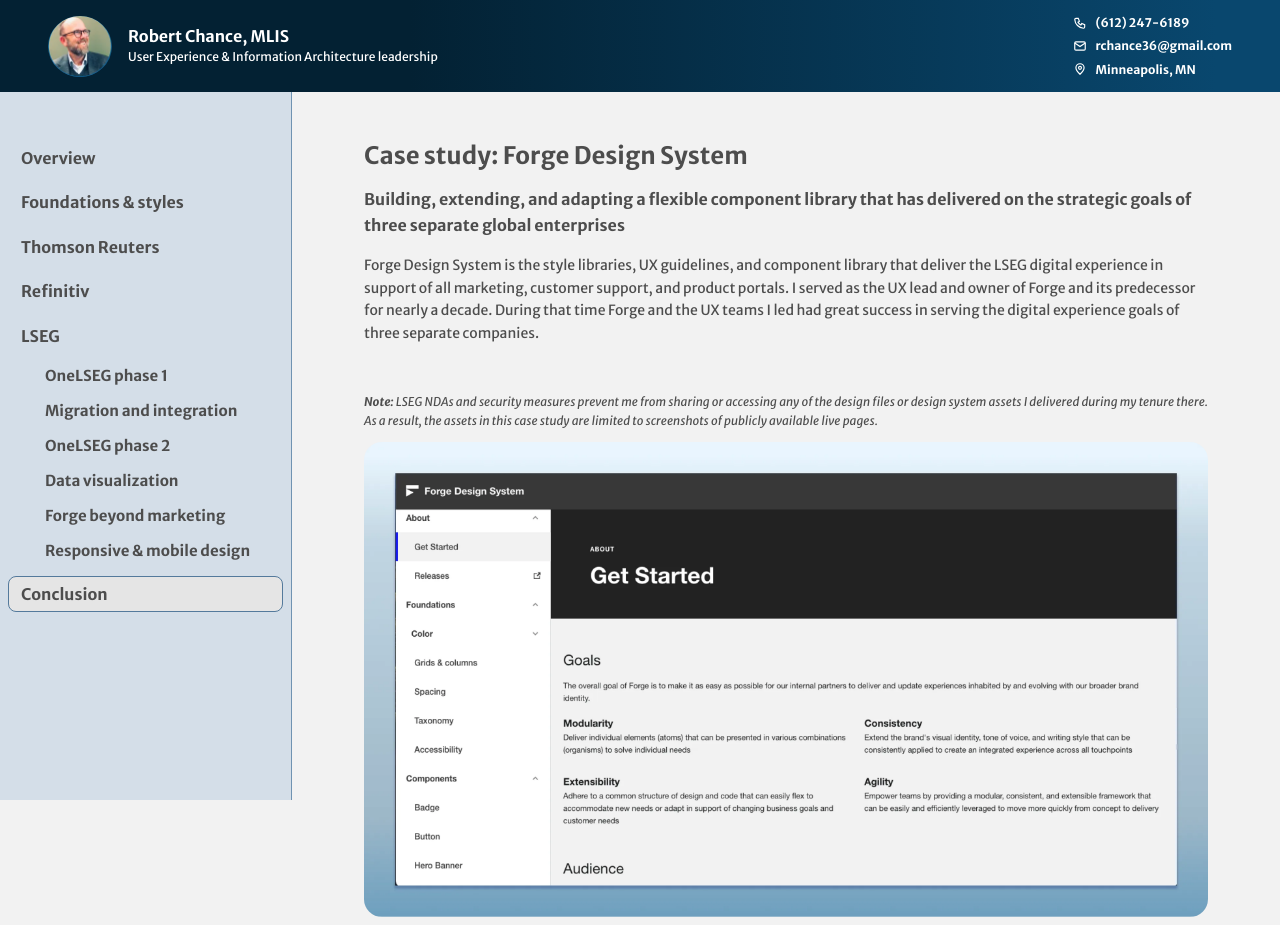
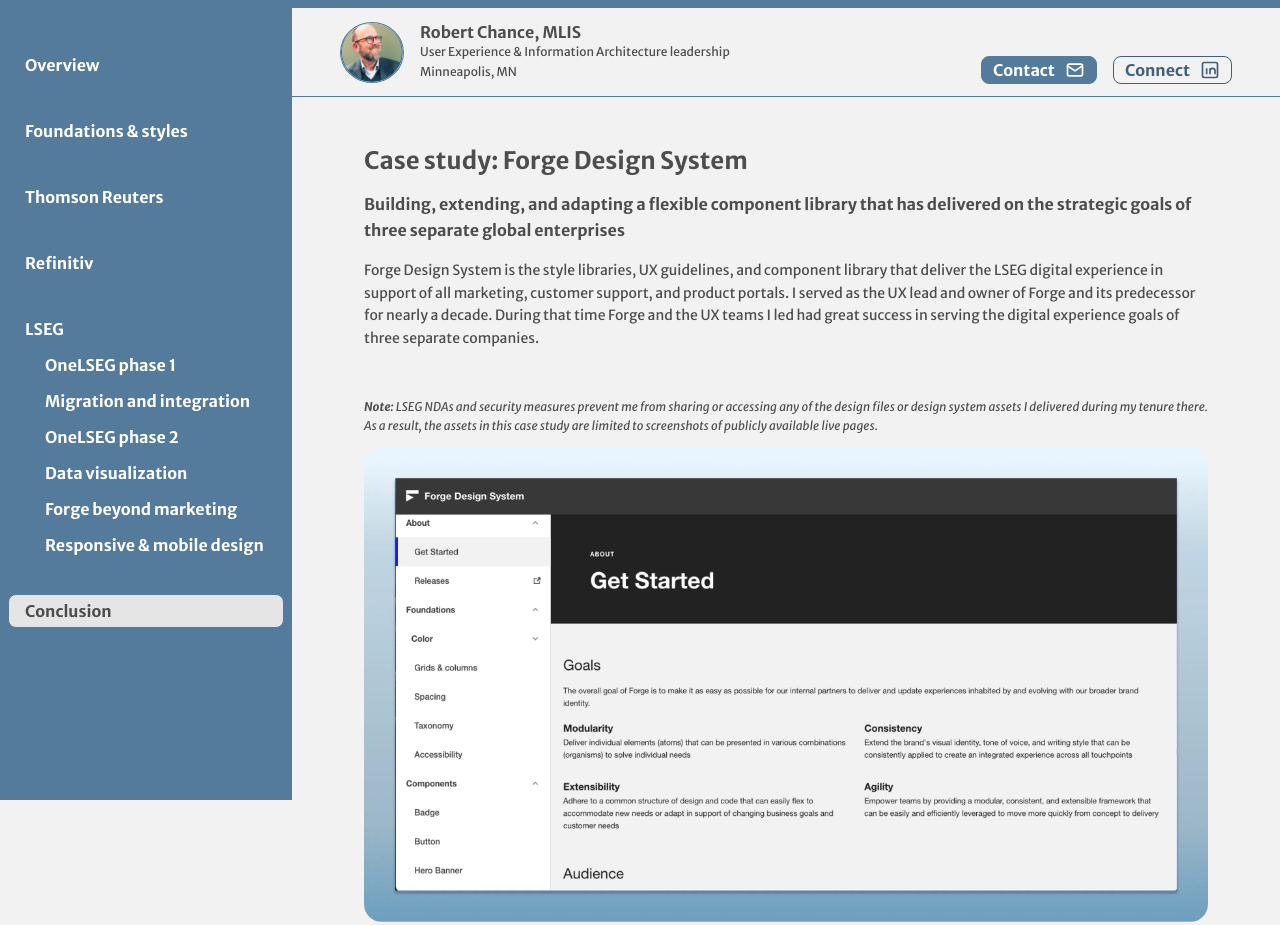
Before and after one commit to robchance-ux/forge-case-study, a plain HTML site: page index.html in a window 1280 px wide. Shown: the top 925 px of the page. Drawn offline with Linux system fonts and the light colour scheme.

Commit message:
Update header, navigation, and buttons to Bert DS styles
- Header: light background with blue accent borders; add location line;
  replace contact list with Contact and Connect (LinkedIn) buttons
- Navigation: full-height blue side nav with white links
- Buttons: primary/secondary Bert DS button tokens and states
- Contact button copies email address and shows a confirmation toast

Co-Authored-By: Claude Opus 5.5 <noreply@anthropic.com>

```diff
--- a/index.html
+++ b/index.html
@@ -21,16 +21,36 @@
 :root {
   /* Bert DS primitives */
   --bert-warm-blue-100: #d4dee8;
+  --bert-warm-blue-200: #b3c5d6;
+  --bert-warm-blue-300: #92acc4;
   --bert-warm-blue-400: #7093b2;
   --bert-warm-blue-500: #547a9c;
+  --bert-warm-blue-600: #42607b;
   --bert-warm-blue-700: #30465a;
   --bert-gray-50: #f2f2f2;
   --bert-gray-100: #e5e5e5;
   --bert-gray-700: #4d4d4d;
+  --bert-gray-900: #1a1a1a;
   --bert-white: #ffffff;
   /* Bert DS semantic */
   --bert-text-default: var(--bert-gray-700);
   --bert-text-white: var(--bert-white);
+  --bert-text-strong: var(--bert-gray-900);
+  --bert-button-primary-default: var(--bert-warm-blue-500);
+  --bert-button-primary-hover: var(--bert-warm-blue-700);
+  --bert-button-primary-clicked: var(--bert-warm-blue-300);
+  --bert-button-primary-clicked-border: var(--bert-warm-blue-700);
+  --bert-button-primary-text: var(--bert-text-white);
+  --bert-button-primary-clicked-text: var(--bert-text-strong);
+  --bert-button-secondary-default: var(--bert-gray-50);
+  --bert-button-secondary-hover: var(--bert-warm-blue-100);
+  --bert-button-secondary-clicked: var(--bert-warm-blue-600);
+  --bert-button-secondary-border: var(--bert-warm-blue-600);
+  --bert-button-secondary-clicked-border: var(--bert-warm-blue-100);
+  --bert-button-secondary-text: var(--bert-warm-blue-600);
+  --bert-button-secondary-clicked-text: var(--bert-text-white);
+  --bert-button-focus-ring-inner: var(--bert-white);
+  --bert-button-focus-ring-outer: var(--bert-gray-900);
   /* Bert DS spacing (primitives) */
   --bert-space-4: 4px;  --bert-space-8: 8px;  --bert-space-12: 12px; --bert-space-16: 16px;
   --bert-space-24: 24px; --bert-space-32: 32px; --bert-space-48: 48px; --bert-space-64: 64px;
@@ -38,12 +58,10 @@
   /* Bert DS corner radius */
   --bert-radius-small: 8px;
   /* Off-system case-study values */
-  --cs-banner-start: #032133;
-  --cs-banner-end: #09476e;
   --cs-card-blue: linear-gradient(180deg, #e7f5fd 3%, #c2d6e3 21%, #9db8c8 79%, #6d9fbf 100%);
   --cs-card-radius: 18px;
   /* Layout */
-  --banner-h: 92px;
+  --banner-h: 97px;
   --nav-w: 292px;
   --measure: 852px;
   --content-max: 1296px;
@@ -65,6 +83,7 @@ img { max-width: 100%; height: auto; display: block; }
 a { color: var(--bert-warm-blue-700); }
 a:focus-visible, button:focus-visible { outline: 2px solid var(--bert-warm-blue-500); outline-offset: 2px; border-radius: 4px; }
 
+.visually-hidden { position: absolute; width: 1px; height: 1px; padding: 0; margin: -1px; overflow: hidden; clip: rect(0 0 0 0); white-space: nowrap; border: 0; }
 .skip-link {
   position: absolute; left: -9999px; top: 0; z-index: 100;
   background: var(--bert-white); color: var(--bert-text-default);
@@ -72,44 +91,73 @@ a:focus-visible, button:focus-visible { outline: 2px solid var(--bert-warm-blue-
 }
 .skip-link:focus { left: var(--bert-space-16); top: var(--bert-space-16); }
 
-/* ---------- Banner ---------- */
+/* ---------- Header ---------- */
 .banner {
-  position: fixed; inset: 0 0 auto 0; height: var(--banner-h); z-index: 20;
+  position: fixed; top: 0; right: 0; left: var(--nav-w); height: var(--banner-h); z-index: 20;
   display: flex; align-items: center; gap: var(--bert-space-16);
-  padding: 0 var(--bert-space-48);
-  background: linear-gradient(90deg, var(--cs-banner-start) 32%, var(--cs-banner-end) 95%);
-  color: var(--bert-text-white);
+  padding: var(--bert-space-12) var(--bert-space-48);
+  background: var(--bert-gray-50);
+  border-top: 8px solid var(--bert-warm-blue-500);
+  border-bottom: 1px solid var(--bert-warm-blue-500);
 }
-.banner__photo { width: 64px; height: 61px; border-radius: 50%; object-fit: cover; flex: none; background: var(--cs-banner-end); }
+.banner__photo { width: 64px; height: 61px; border-radius: 50%; object-fit: cover; flex: none; border: 1px solid var(--bert-warm-blue-500); }
 .banner__id { flex: 1; min-width: 0; }
-.banner__name { font-size: 16px; font-weight: 700; margin: 0; line-height: 1.3; }
-.banner__role { font-size: 12px; margin: 0; }
-.banner__contact { list-style: none; margin: 0; padding: 0; display: grid; gap: var(--bert-space-4); font-size: 12px; font-weight: 700; }
-.banner__contact li { display: flex; align-items: center; gap: var(--bert-space-8); }
-.banner__contact a { color: inherit; text-decoration: none; }
-.banner__contact a:hover { text-decoration: underline; }
-.banner__contact svg { width: 14px; height: 14px; flex: none; }
+.banner__id p { margin: 0; }
+.banner__name { font-size: 16px; font-weight: 700; line-height: 20px; }
+.banner__role, .banner__place { font-size: 12px; line-height: 20px; }
+.banner__actions { display: flex; gap: var(--bert-space-16); align-self: flex-end; }
+.btn {
+  display: inline-flex; align-items: center; gap: 10px;
+  padding: 3px 11px; /* + 1px border = 28px tall, matching Bert DS */
+  font: 700 16px/20px var(--font); text-decoration: none;
+  border: 1px solid transparent; border-radius: var(--bert-radius-small);
+  cursor: pointer;
+}
+.btn svg { width: 20px; height: 20px; flex: none; }
+.btn:focus-visible {
+  outline: none;
+  box-shadow: 0 0 0 2px var(--bert-button-focus-ring-inner), 0 0 0 4px var(--bert-button-focus-ring-outer);
+}
+.btn--primary { background: var(--bert-button-primary-default); border-color: var(--bert-button-primary-default); color: var(--bert-button-primary-text); }
+.btn--primary:hover { background: var(--bert-button-primary-hover); border-color: var(--bert-button-primary-hover); }
+.btn--primary:active { background: var(--bert-button-primary-clicked); border-color: var(--bert-button-primary-clicked-border); color: var(--bert-button-primary-clicked-text); }
+.btn--secondary { background: var(--bert-button-secondary-default); border-color: var(--bert-button-secondary-border); color: var(--bert-button-secondary-text); }
+.btn--secondary:hover { background: var(--bert-button-secondary-hover); }
+.btn--secondary:active { background: var(--bert-button-secondary-clicked); border-color: var(--bert-button-secondary-clicked-border); color: var(--bert-button-secondary-clicked-text); }
 
 /* ---------- Side navigation ---------- */
 .nav {
-  position: fixed; top: var(--banner-h); bottom: 0; left: 0; width: var(--nav-w); z-index: 10;
+  position: fixed; top: 0; bottom: 0; left: 0; width: var(--nav-w); z-index: 30;
   overflow-y: auto;
-  background: var(--bert-warm-blue-100);
-  border-right: 1px solid var(--bert-warm-blue-400);
-  padding: var(--bert-space-48) var(--bert-space-8) var(--bert-space-24);
+  background: var(--bert-warm-blue-500);
+  padding: var(--bert-space-48) var(--bert-space-8);
 }
 .nav ul { list-style: none; margin: 0; padding: 0; }
-.nav > ul > li + li { margin-top: var(--bert-space-8); }
+.nav > ul > li + li { margin-top: var(--bert-space-32); }
 .nav a {
-  display: block; padding: 6px var(--bert-space-12);
-  font-size: 16px; font-weight: 700; line-height: 1.4;
-  color: var(--bert-text-default); text-decoration: none;
+  display: block; padding: 4px var(--bert-space-16);
+  font-size: 16px; font-weight: 700; line-height: 24px;
+  color: var(--bert-text-white); text-decoration: none;
   border: 1px solid transparent; border-radius: var(--bert-radius-small);
 }
-.nav a:hover { background: rgba(255,255,255,.45); }
-.nav a[aria-current="true"] { background: var(--bert-gray-100); border-color: var(--bert-warm-blue-500); }
-.nav .sub { margin-top: var(--bert-space-4); }
-.nav .sub a { padding-left: 36px; font-size: 15px; }
+.nav a:hover { background: var(--bert-warm-blue-100); color: var(--bert-text-default); }
+.nav a[aria-current="true"] { background: var(--bert-gray-100); border-color: var(--bert-warm-blue-500); color: var(--bert-text-default); }
+.nav a:focus-visible { outline: 2px solid var(--bert-white); outline-offset: 1px; }
+.nav .sub { margin-top: 2px; }
+.nav .sub li + li { margin-top: 2px; }
+.nav .sub a { padding-left: 36px; }
+
+/* ---------- Copy confirmation ---------- */
+.toast {
+  position: fixed; left: 50%; bottom: var(--bert-space-24); z-index: 50;
+  transform: translate(-50%, 16px); opacity: 0; pointer-events: none;
+  background: var(--bert-gray-900); color: var(--bert-text-white);
+  padding: var(--bert-space-12) var(--bert-space-16); border-radius: var(--bert-radius-small);
+  font-size: 14px; font-weight: 700; box-shadow: 0 4px 16px rgba(0,0,0,.2);
+  transition: opacity .2s, transform .2s;
+}
+.toast.is-visible { opacity: 1; transform: translate(-50%, 0); }
+@media (prefers-reduced-motion: reduce) { .toast { transition: none; } }
 
 /* ---------- Content ---------- */
 main {
@@ -156,17 +204,16 @@ figure.visual img { border-radius: var(--cs-card-radius); }
   :root { --banner-h: 0px; }
   html { scroll-padding-top: 64px; }
   .banner { position: static; height: auto; flex-wrap: wrap; padding: var(--bert-space-16); }
-  .banner__contact { width: 100%; grid-auto-flow: row; }
+  .banner__actions { width: 100%; align-self: auto; }
   .nav {
     position: sticky; top: 0; bottom: auto; width: auto; height: auto;
     padding: var(--bert-space-8) var(--bert-space-16);
-    border-right: 0; border-bottom: 1px solid var(--bert-warm-blue-400);
     overflow-x: auto; overflow-y: hidden;
   }
   .nav > ul { display: flex; gap: var(--bert-space-4); white-space: nowrap; }
   .nav > ul > li + li { margin-top: 0; }
   .nav .sub { display: none; }
-  .nav a { font-size: 14px; padding: 6px 10px; }
+  .nav a { font-size: 14px; padding: 4px 10px; }
   main { margin-left: 0; padding: var(--bert-space-32) var(--bert-space-16) var(--bert-space-64); }
   .card { padding: var(--bert-space-16); }
   .card-columns { grid-template-columns: 1fr; }
@@ -178,16 +225,16 @@ figure.visual img { border-radius: var(--cs-card-radius); }
 <a class="skip-link" href="#content">Skip to content</a>
 
 <header class="banner">
-  <img class="banner__photo" src="img/photo.webp" width="66" height="63" alt="Robert Chance">
+  <img class="banner__photo" src="img/photo.webp" width="64" height="61" alt="Robert Chance">
   <div class="banner__id">
     <p class="banner__name">Robert Chance, MLIS</p>
     <p class="banner__role">User Experience &amp; Information Architecture leadership</p>
+    <p class="banner__place">Minneapolis, MN</p>
   </div>
-  <ul class="banner__contact" aria-label="Contact">
-    <li><svg viewBox="0 0 24 24" fill="none" stroke="currentColor" stroke-width="2" aria-hidden="true"><path d="M5 4h4l2 5-2.5 1.5a11 11 0 0 0 5 5L15 13l5 2v4a2 2 0 0 1-2 2A16 16 0 0 1 3 6a2 2 0 0 1 2-2"/></svg><a href="tel:+16122476189">(612) 247-6189</a></li>
-    <li><svg viewBox="0 0 24 24" fill="none" stroke="currentColor" stroke-width="2" aria-hidden="true"><rect x="3" y="5" width="18" height="14" rx="2"/><path d="m3 7 9 6 9-6"/></svg><a href="mailto:rchance36@gmail.com">rchance36@gmail.com</a></li>
-    <li><svg viewBox="0 0 24 24" fill="none" stroke="currentColor" stroke-width="2" aria-hidden="true"><path d="M12 21s-7-6.2-7-11a7 7 0 0 1 14 0c0 4.8-7 11-7 11z"/><circle cx="12" cy="10" r="2.5"/></svg>Minneapolis, MN</li>
-  </ul>
+  <div class="banner__actions">
+    <a class="btn btn--primary" id="contact-btn" href="mailto:rchance36@gmail.com?subject=Portfolio%20inquiry&amp;body=Hi%20Robert%2C%20" data-email="rchance36@gmail.com">Contact<svg viewBox="0 0 24 24" fill="none" stroke="currentColor" stroke-width="2" aria-hidden="true"><rect x="3" y="5" width="18" height="14" rx="2"/><path d="m3 7 9 6 9-6"/></svg></a>
+    <a class="btn btn--secondary" href="https://www.linkedin.com/in/rob-chance/" target="_blank" rel="noopener">Connect<span class="visually-hidden"> on LinkedIn (opens in a new tab)</span><svg viewBox="0 0 24 24" fill="none" stroke="currentColor" stroke-width="2" aria-hidden="true"><rect x="3" y="3" width="18" height="18" rx="2"/><path d="M8 10v7M8 7v.01M12 17v-7M12 13a3 3 0 0 1 6 0v4"/></svg></a>
+  </div>
 </header>
 
 <nav class="nav" aria-label="Case study sections">
@@ -421,6 +468,33 @@ figure.visual img { border-radius: var(--cs-card-radius); }
 </div>
 </main>
 
+<div class="toast" id="toast" role="status" aria-live="polite"></div>
+
+<script>
+// Contact: the mailto link still opens the mail app; also copy the address and confirm.
+(function () {
+  var btn = document.getElementById('contact-btn');
+  var toast = document.getElementById('toast');
+  var timer;
+  function show(msg) {
+    toast.textContent = msg;
+    toast.classList.add('is-visible');
+    clearTimeout(timer);
+    timer = setTimeout(function () { toast.classList.remove('is-visible'); }, 5000);
+  }
+  btn.addEventListener('click', function () {
+    var email = btn.getAttribute('data-email');
+    if (navigator.clipboard && window.isSecureContext) {
+      navigator.clipboard.writeText(email).then(
+        function () { show('Email address copied: ' + email); },
+        function () { show('Email: ' + email); }
+      );
+    } else {
+      show('Email: ' + email);
+    }
+  });
+})();
+</script>
 <script>
 // Highlight the nav item for the section currently in view.
 (function () {
```
